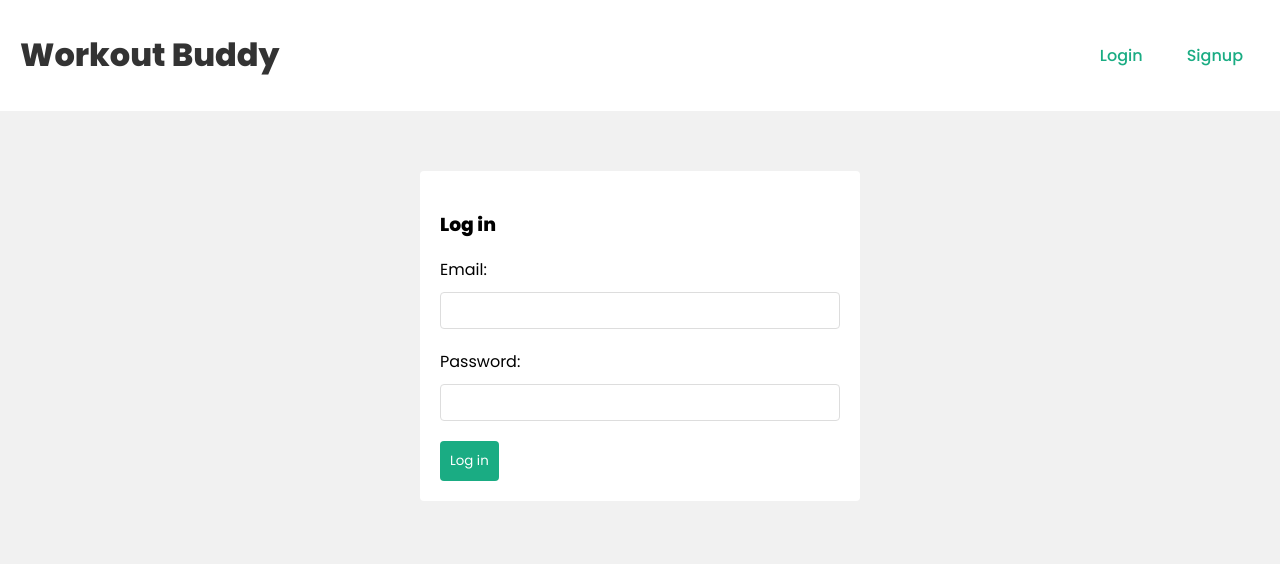
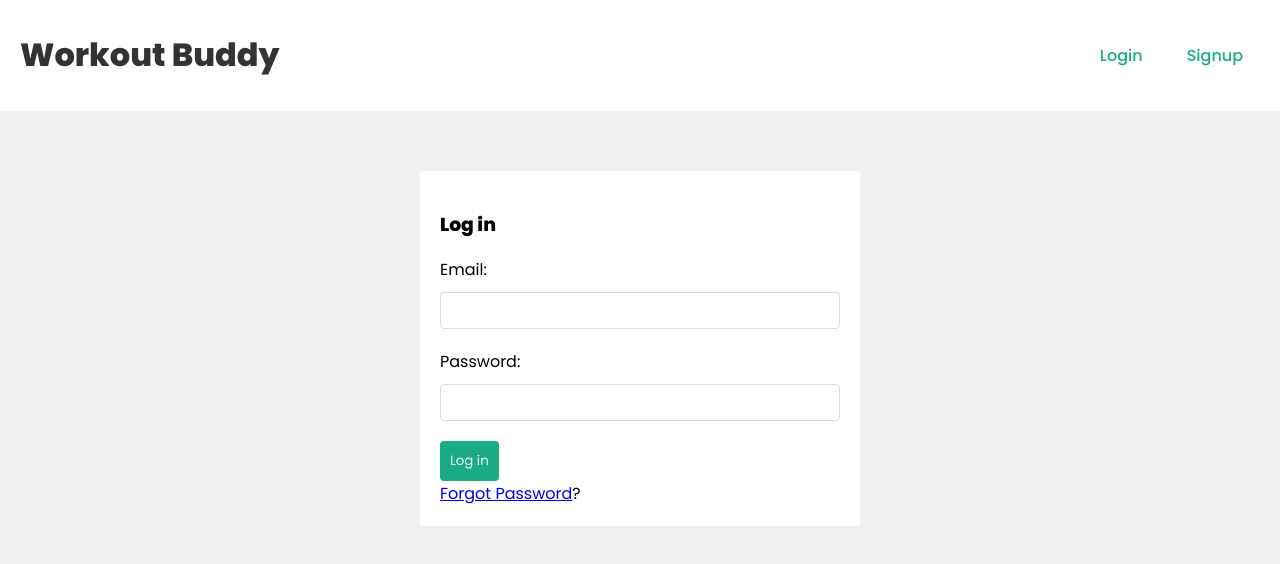
Before and after one commit to LuiRo07/Workout-Buddy, a React (Create React App) app in the folder frontend/: page /login in a window 1280 px wide. Shown: the top 564 px of the page. Built offline with nearby package versions, Linux system fonts and the light colour scheme; no server answers; the HTML template or start-up script is replaced by a standard one.

Commit message:
cleanup after submission for security context

```diff
--- a/frontend/src/pages/Login.js
+++ b/frontend/src/pages/Login.js
@@ -1,4 +1,5 @@
 import { useState } from 'react'
+import { Link } from 'react-router-dom';
 import { useLogin } from '../hooks/useLogin';
 
 const Login = () => {
@@ -10,10 +11,12 @@ const Login = () => {
         e.preventDefault()
 
         await login(email, password)
+
+        setPassword('');
     }
 
     return (
-        <form className="signup" onSubmit={handleSubmit}>
+        <form className="login" onSubmit={handleSubmit}>
             <h3>Log in</h3>
 
             <label>Email:</label>
@@ -32,6 +35,12 @@ const Login = () => {
 
             <button disabled={isLoading}>Log in</button>
             {error && <div className="error">{error}</div>}
+            <div className="forgot-password">
+                <span>
+                <Link to="/reset-password">Forgot Password</Link>
+                ?
+                </span>
+            </div>
         </form>
     )
 }
```
